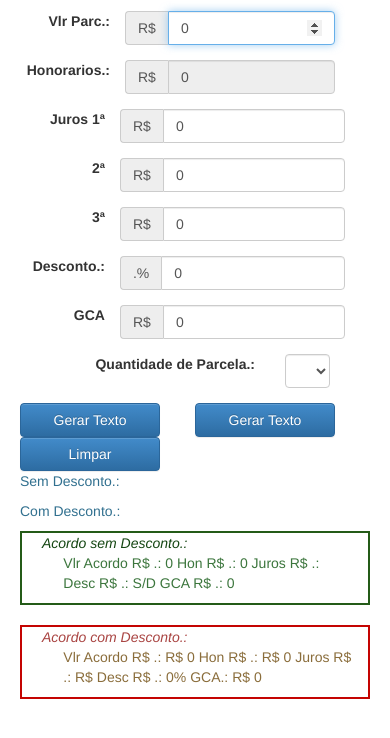
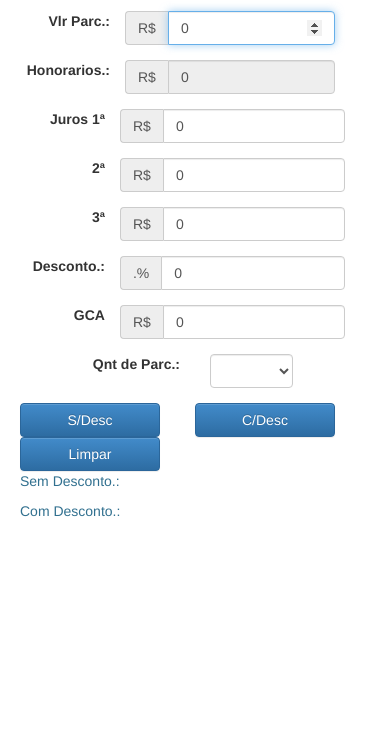
Before and after one commit to edesignerbrasil/CobCalc, a plain HTML site: page public_html/index.html in a window 390 px wide. Shown: the top 738 px of the page. Drawn offline with Linux system fonts and the light colour scheme.

Commit message:
botoes funcionando escondendo e exibindo com angularJS

```diff
--- a/public_html/index.html
+++ b/public_html/index.html
@@ -136,8 +136,9 @@ and open the template in the editor.
                     <div class="form-group">
                         <div class="form-inline">
                             <div class="row">
-                                <label for="inQntParc" class="col-xs-8 col-lg-2 col-md-2 col-sm-8 text-right">Quantidade de Parcela.:</label>
-                                <div class="col-xs-2 col-lg-6 col-md-6 col-sm-2">
+                                <label for="inQntParc"
+                                       class="col-xs-6 col-lg-2 col-md-2 col-sm-8 text-right">Qnt de Parc.:</label>
+                                <div class="col-xs-3 col-lg-6 col-md-6 col-sm-2">
                                     <select name="qntParcelas" id="inQntParc"
                                             class="form-control"
                                             ng-change="cpQntParc()" ng-model="contrato.qntParc">
@@ -150,36 +151,43 @@ and open the template in the editor.
                         </div>
                     </div><!--FIM Quantidade de Parcelas -->
 
-
                     <div class="row">
                         <div class='form-inline'>
 
-                    <a href="#" class="btn btn-primary col-xs-offset-1 col-xs-4 col-sm-2 col-md-2 col-lg-1">Gerar Texto</a>
+                            <a href="#"
+                               class="btn btn-primary col-xs-offset-1 col-xs-4 col-sm-2 col-md-2 col-lg-1"
+                               ng-click="btSemDesc= !semDesc">S/Desc</a>
 
-                        <button class="btn btn-primary col-xs-offset-1 col-xs-4 col-sm-2 col-md-2 col-lg-1 btn btn-primary" ng-click="limparDados()" value="TTT">Gerar Texto</button>
+                            <button
+                                class="btn btn-primary col-xs-offset-1 col-xs-4 col-sm-2 col-md-2 col-lg-1 btn btn-primary"
+                                ng-click="btComDesc = !comDesc">C/Desc</button>
+
                             <a href="#" id="limparDados"
                                class="btn btn-primary col-xs-offset-1 col-xs-4 col-sm-1 col-md-2 col-lg-1 col-lg-offset-1"
                                ng-click="reset()" >Limpar</a>
-
                         </div>
                     </div>
-
 
                     <div class="row">
                         <p class="col-xs-offset-1 text-info">Sem Desconto.: <span class="text-success">{{contrato.totalSemDesconto| currency: "R$ " }}</span></p>
                         <p class="col-xs-offset-1 text-info">Com Desconto.: <span class="text-warning">{{contrato.totalComDesconto| currency: "R$ "}}</span></p>
                     </div>
 
+                    <!-- Texto do acordo sem desconto -->
+
                     <div class="row">
-
-                        <div class="col-xs-offset-1 col-xs-10 col-sm-10 col-md-8 acordoSemDesc">
+                        <div class="col-xs-offset-1 col-xs-10 col-sm-10 col-md-8 acordoSemDesc"
+                              ng-show="btSemDesc">
                             <span class="text-success">Acordo sem Desconto.:</span>
                             <p class="col-xs-offset-1 text-success">{{contrato.textoSemDesc}}</p>
                         </div>
                     </div>
                     <br/>
+
+                    <!-- Texto do acordo com desconto -->
                     <div class="row">
-                        <div class="col-xs-offset-1 col-xs-10 col-sm-10 col-md-8 acordoComDesc">
+                        <div class="col-xs-offset-1 col-xs-10 col-sm-10 col-md-8 acordoComDesc"
+                             ng-show="btComDesc">
                             <span class="text-danger">Acordo com Desconto.:</span>
                             <p class="col-xs-offset-1 text-warning">{{contrato.textoComDesc}}</p>
                         </div>
--- a/public_html/js/cobCalc/controllerContrato.js
+++ b/public_html/js/cobCalc/controllerContrato.js
@@ -8,6 +8,9 @@
  * @returns {undefined}
  */
 function dadosContrato($scope) {
+
+    $scope.btSemDesc = false;
+    $scope.btComDesc = false;
 
     $scope.contrato = {
         vlrTotalParc: 0,
@@ -21,6 +24,8 @@ function dadosContrato($scope) {
         vlrJuroParc3: 0
     };
 
+
+
     $scope.reset = function() {
         $scope.contrato = {
             vlrTotalParc: 0,
@@ -33,6 +38,9 @@ function dadosContrato($scope) {
             vlrJuroParc2: 0,
             vlrJuroParc3: 0
         };
+        $scope.btSemDesc = false;
+        $scope.btComDesc = false;
+
     };
 
     /**
@@ -271,12 +279,6 @@ function dadosContrato($scope) {
     }
     ;
 
-    /**
-     * Metodo para limpar dados do formulario
-     * @returns {undefined}
-     */
-    $scope.contrato.limparDados = function() {
-    };
 
     $scope.$watch('contrato.vlrParc', cpVlrParc);
     $scope.$watch('contrato.vlrHon', cpVlrHon);
```
Lines whose indentation alone changed are shown as unchanged.
